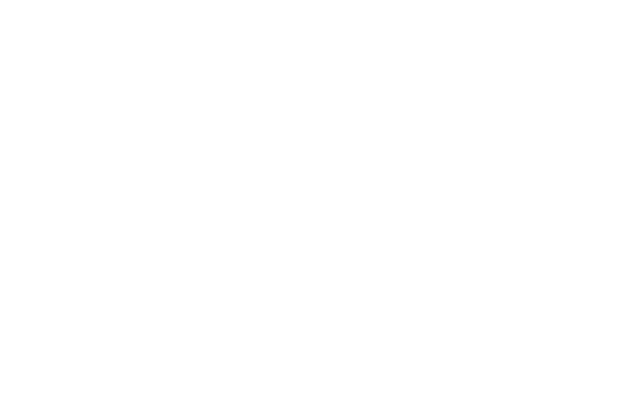
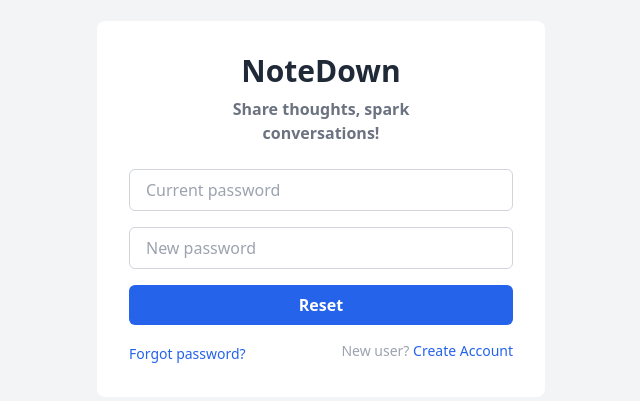
Before and after one commit to Ishimweric/blogging_app, a React (Vite) app in the folder frontend/: page /reset-password in a window 1280 px wide. Before the commit this address had no page. Shown: the part 191-592 px from the top of the page, without its empty margins (319-959 px from the left). Built offline with nearby package versions, Linux system fonts and the light colour scheme.

Commit message:
add: Finished the reset password page visual

```diff
--- a/frontend/src/App.jsx
+++ b/frontend/src/App.jsx
@@ -2,6 +2,7 @@
 import SignupPage from "./pages/SignupPage"
 import { Toaster } from 'react-hot-toast';
 import LoginPage from "./pages/LoginPage";
+import ResetPasswordPage from "./pages/ResetPasswordPage";
 
 const App = () => {
   return (
@@ -10,6 +11,7 @@
       <Routes>
         <Route path="/signup" element={<SignupPage/>}/>
         <Route path="/login" element={<LoginPage/>}/>
+        <Route path="/reset-password" element={<ResetPasswordPage/>}/>
       </Routes>
     </Router>
   )
--- a/frontend/src/pages/ResetPasswordPage.jsx
+++ b/frontend/src/pages/ResetPasswordPage.jsx
@@ -1,5 +1,7 @@
 import { useState } from "react"
 import toast from "react-hot-toast"
+import { Link } from "react-router-dom"
+
 const ResetPasswordPage = () => {
   const [newPassword, setNewPassword] = useState("")
   const [currentPassword, setCurrentPassword] = useState("");
@@ -7,7 +9,64 @@
 
   const handleSubmit = async()=>{}
   return (
-    <div>ResetPasswordPage</div>
+    <section className="min-h-screen bg-gray-100 flex flex-col justify-center items-center p-4">
+      <div className="p-8 bg-white rounded-lg max-w-md w-full text-center">
+        <h2 className="text-3xl font-bold mb-2 text-gray-800">NoteDown</h2>
+        <div className=" w-2/3 mx-auto">
+          <p className="font-semibold text-gray-500 mb-6 text-center">Share thoughts, spark conversations!</p>
+        </div>
+        <form onSubmit={handleSubmit} className="space-y-4">
+
+          <div>
+            {/* for current password */}
+            <input
+              type='password'
+              placeholder="Current password"
+              className="w-full px-4 py-2 border border-gray-300 focus:outline-none focus:ring-2 focus:ring-blue-500 rounded-md"
+              value={currentPassword}
+              onChange={(e)=>setCurrentPassword(e.target.value)}
+              required
+            />
+          </div>
+
+          <div>
+            {/* for password */}
+            <input
+              type='password'
+              placeholder="New password"
+              className="w-full px-4 py-2 border border-gray-300 focus:outline-none focus:ring-2 focus:ring-blue-500 rounded-md"
+              value={newPassword}
+              onChange={(e)=>setNewPassword(e.target.value)}
+              required
+            />
+          </div>
+
+          {/* signup button */}
+          <button
+            type="submit"
+            className="w-full bg-blue-600 font-bold text-white px-4 py-2 rounded-md hover:bg-blue-700 transition-all duration-200 disabled:cursor-not-allowed disabled:opacity-50 disabled:hover:bg-blue-600"
+            disabled = {isLoading}
+          >
+            {isLoading? "Reseting..." :"Reset"}
+          </button>
+        </form>
+
+        <div className="flex justify-between mt-4">
+          {/* password forgot link */}
+          <div>
+            <Link to={"/reset-pawword"} className="text-blue-600 hover:underline text-sm"> Forgot password?</Link>
+          </div>
+
+          {/* create account link */}
+          <div>
+            <p className="text-sm text-gray-400">
+              New user?{' '}
+              <Link to={"/signup"} className="text-blue-600 hover:text-blue-700 font-medium">Create Account</Link>
+            </p>
+          </div>
+        </div>
+      </div>
+    </section>
   )
 }
 
```
